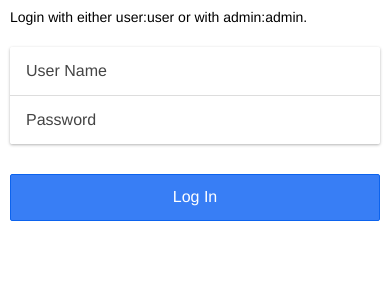
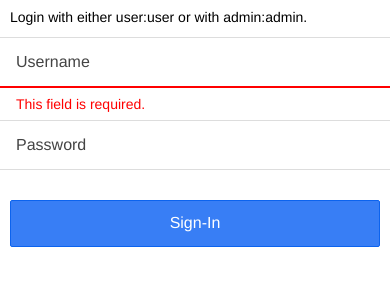
Before and after one commit to iguissouma/axo-app, a plain HTML site: page axo-app-web/src/main/resources/public/index.html at #/login in a window 390 px wide. Shown: the part 93-378 px from the top of the page. Drawn offline with Linux system fonts and the light colour scheme; some packages are replaced by stand-ins of ours.

Commit message:
Add validation logic to SingInForm

```diff
--- a/axo-app-web/src/main/resources/public/css/app.css
+++ b/axo-app-web/src/main/resources/public/css/app.css
@@ -1,3 +1,25 @@
+label.item.has-error {
+    border-bottom: 2px solid red;
+}
+
+label.item.has-error-lr {
+    border-left: 2px solid red;
+    border-right: 2px solid red;
+}
+
+label.item.valid-lr {
+    border-left: 2px solid green;
+    border-right: 2px solid green;
+}
+
+.form-errors {
+    margin: 5px 0
+}
+
+.form-error {
+    padding: 2px 0 2px 16px;
+    color: red;
+}
 
 .item-avatar > img:first-child, .item-avatar .item-image, .item-avatar .item-content > img:first-child, .item-avatar .item-content .item-image, .item-avatar-left > img:first-child, .item-avatar-left .item-image, .item-avatar-left .item-content > img:first-child, .item-avatar-left .item-content .item-image {
     border-radius: 25px;
--- a/axo-app-web/src/main/resources/public/index.html
+++ b/axo-app-web/src/main/resources/public/index.html
@@ -20,6 +20,7 @@
     <script src="lib/js/angular-cookies/angular-cookies.js"></script>
     <script src="lib/js/angular/angular-resource.js"></script>
     <script src="lib/js/ionic-angular.js"></script>
+    <script src="lib/js/angular-messages/angular-messages.min.js"></script>
 
     <!-- cordova script -->
     <script src="cordova.js"></script>
--- a/axo-app-web/src/main/resources/public/js/app.js
+++ b/axo-app-web/src/main/resources/public/js/app.js
@@ -4,7 +4,7 @@
 // 'directory.services' is found in services.js
 // 'directory.controllers' is found in controllers.js
 var xAuthTokenHeaderName = 'x-auth-token';
-angular.module('directory', ['ionic','ngCookies', 'ngResource', 'directory.services', 'directory.controllers'])
+angular.module('directory', ['ionic', 'ngMessages', 'ngCookies', 'ngResource', 'directory.services', 'directory.controllers'])
 
 
     .config(function ($stateProvider, $urlRouterProvider, $compileProvider, $httpProvider) {
--- a/axo-app-web/src/main/resources/public/js/controllers.js
+++ b/axo-app-web/src/main/resources/public/js/controllers.js
@@ -111,7 +111,9 @@ angular.module('directory.controllers', [])
         $scope.credentials = {
             username: '', password: ''
         };
-        $scope.login = function () {
+        $scope.login = function (form) {
+            console.log('form:'+form);
+            if (form.$valid) {
                 LoginService.loginUser($scope.credentials.username, $scope.credentials.password).success(function (user) {
                     $rootScope.user = user;
                     $http.defaults.headers.common[xAuthTokenHeaderName] = user.token;
@@ -126,4 +128,5 @@ angular.module('directory.controllers', [])
                     });
                 });
             }
+        }
     });
--- /dev/null
+++ b/axo-app-web/src/main/resources/public/lib/js/angular-messages/angular-messages.min.js
@@ -0,0 +1,10 @@
+/*
+ AngularJS v1.3.6
+ (c) 2010-2014 Google, Inc. http://angularjs.org
+ License: MIT
+ */
+(function(r,f,s){'use strict';f.module("ngMessages",[]).directive("ngMessages",["$compile","$animate","$templateRequest",function(q,k,l){return{restrict:"AE",controller:function(){this.$renderNgMessageClasses=f.noop;var b=[];this.registerMessage=function(d,a){for(var c=0;c<b.length;c++)if(b[c].type==a.type){if(d!=c){var g=b[d];b[d]=b[c];d<b.length?b[c]=g:b.splice(0,c)}return}b.splice(d,0,a)};this.renderMessages=function(d,a){d=d||{};var c;f.forEach(b,function(b){var e;if(e=!c||a)e=d[b.type],e=null!==
+e&&!1!==e&&e;e?(b.attach(),c=!0):b.detach()});this.renderElementClasses(c)}},require:"ngMessages",link:function(b,d,a,c){c.renderElementClasses=function(b){b?k.setClass(d,"ng-active","ng-inactive"):k.setClass(d,"ng-inactive","ng-active")};var g=f.isString(a.ngMessagesMultiple)||f.isString(a.multiple),e;b.$watchCollection(a.ngMessages||a["for"],function(b){e=b;c.renderMessages(b,g)});(a=a.ngMessagesInclude||a.include)&&l(a).then(function(a){var h;a=f.element("<div/>").html(a);f.forEach(a.children(),
+    function(a){a=f.element(a);h?h.after(a):d.prepend(a);h=a;q(a)(b)});c.renderMessages(e,g)})}}}]).directive("ngMessage",["$animate",function(f){return{require:"^ngMessages",transclude:"element",terminal:!0,restrict:"AE",link:function(k,l,b,d,a){for(var c,g,e=l[0],n=e.parentNode,h=0,p=0;h<n.childNodes.length;h++){var m=n.childNodes[h];if(8==m.nodeType&&0<=m.nodeValue.indexOf("ngMessage")){if(m===e){c=p;break}p++}}d.registerMessage(c,{type:b.ngMessage||b.when,attach:function(){g||a(k,function(a){f.enter(a,
+    null,l);g=a})},detach:function(a){g&&(f.leave(g),g=null)}})}}}])})(window,window.angular);
+//# sourceMappingURL=angular-messages.min.js.map
--- /dev/null
+++ b/axo-app-web/src/main/resources/public/templates/form-errors.html
@@ -0,0 +1,3 @@
+<div class="form-error" ng-message="required">This field is required.</div>
+<div class="form-error" ng-message="minlength">This field is must be at least 5 characters.</div>
+<div class="form-error" ng-message="maxlength">This field is must be less than 50 characters</div>
--- a/axo-app-web/src/main/resources/public/templates/login.html
+++ b/axo-app-web/src/main/resources/public/templates/login.html
@@ -1,27 +1,50 @@
-<ion-view view-title="Axo App" hide-back-button="true">
+<ion-view view-title="Axo App" hide-back-button="true" cache-view="false">
     <ion-content>
         <div class="padding" style="padding-bottom: 0">
             <h2>Welcome to Axo App!</h2>
             <p>Login with either user:user or with admin:admin.</p>
         </div>
+        <form name="signinForm" novalidate="" ng-submit="login(signinForm)">
 
-        <form novalidate="novalidate">
-            <div class="list card">
-                <label class="item item-input">
-                    <span class="input-label">User Name</span>
-                    <input type="text" ng-model="credentials.username" required="required" name="email">
+            <div class="list">
+                <label class="item item-input"
+                       ng-class="{ 'has-error' : signinForm.username.$invalid}">
+                    <span class="input-label">Username</span>
+                    <input type="text"
+                           name="username"
+                           ng-model="credentials.username"
+                           required>
                 </label>
-                <label class="item item-input">
+
+                <div class="form-errors" ng-messages="signinForm.username.$error"
+                     ng-messages-include="templates/form-errors.html">
+                    <div class="form-error" ng-message="maxlength">This field is must be less than 10 characters</div>
+                </div>
+
+                <label class="item item-input"
+                       ng-class="{ 'has-error-lr' : signinForm.password.$invalid  && signinForm.$submitted, 'valid-lr' : signinForm.password.$valid  && signinForm.$submitted}">
                     <span class="input-label">Password</span>
-                    <input type="password" ng-model="credentials.password" name="password" required="required">
+                    <input type="password"
+                           name="password"
+                           ng-model="credentials.password"
+                           required>
                 </label>
+
+                <div class="form-errors"
+                     ng-show="signinForm.password.$error && signinForm.$submitted"
+                     ng-messages="signinForm.password.$error"
+                     ng-messages-include="templates/form-errors.html">
+                </div>
             </div>
             <div class="padding">
-                <button type="submit" ng-click="login()"
-                        class="button button-block button-positive">
-                    Log In
+                <button class="button button-block button-positive" ng-click="signIn(user)">
+                    Sign-In
                 </button>
+                <!--<p class="text-center">
+                    <a href="#/forgot-password">Forgot password</a>
+                </p>-->
             </div>
+
         </form>
     </ion-content>
 </ion-view>
```
Also changed, not shown: axo-app-mobile/icon.png. Lines whose indentation alone changed are shown as unchanged.
